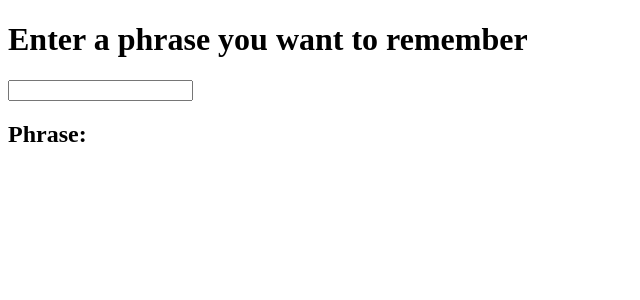
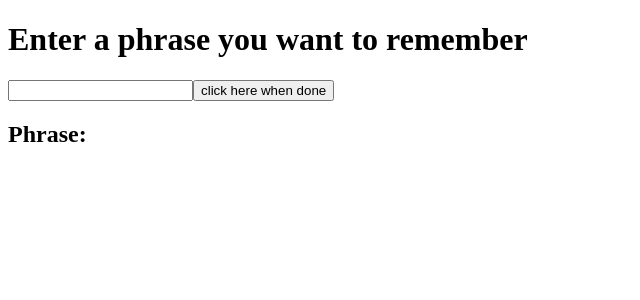
Before and after one commit to arrra/liko, a React (Create React App) app: page / in a window 1280 px wide. Shown: the top 300 px of the page, without its empty margins (0-640 px from the left). Built offline with nearby package versions, Linux system fonts and the light colour scheme.

Commit message:
added button

```diff
--- a/src/components/InputPhrase.js
+++ b/src/components/InputPhrase.js
@@ -17,6 +17,7 @@ class InputPhrase extends Component {
       <div>
         <h1>Enter a phrase you want to remember</h1>
         <input type="text" onChange={this.handleChange.bind(this)}/>
+        <button>click here when done</button>
       <h2>Phrase: {this.state.phrase}</h2>
       </div>
     )
```
